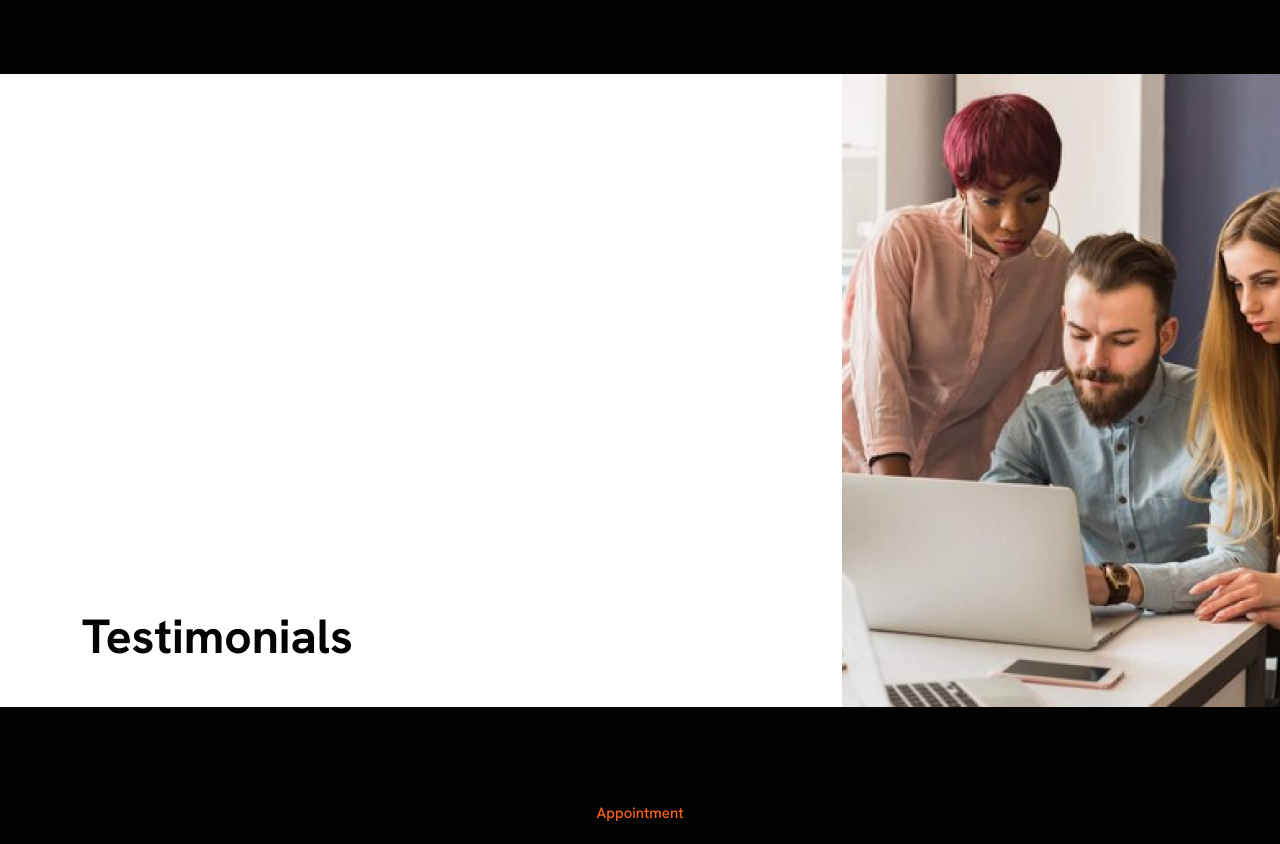
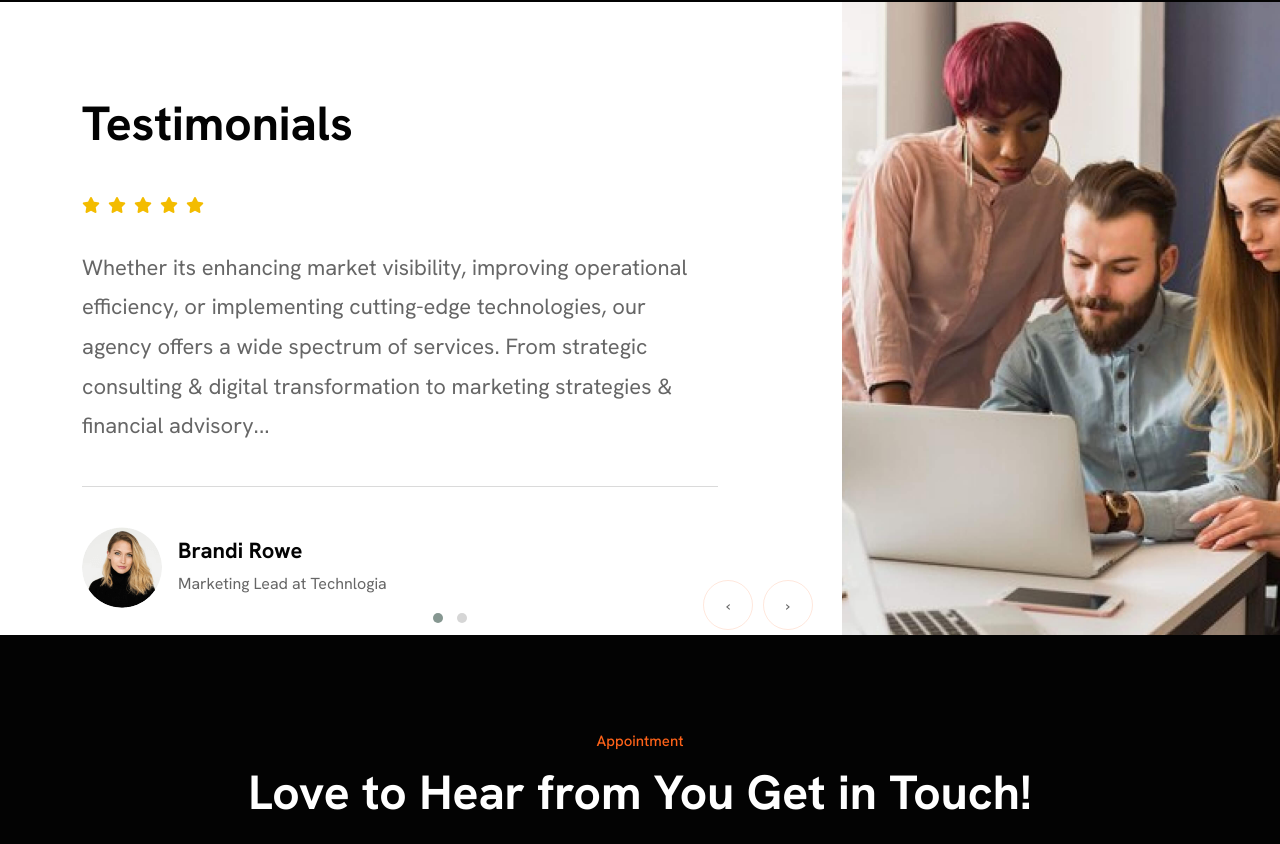
Before and after one commit to developerMohib/stir-project, a React (Vite) app: page /about-us in a window 1280 px wide. Shown: the part 1916-2760 px from the top of the page. Built offline with nearby package versions, Linux system fonts and the light colour scheme.

Commit message:
almost done about page without according color

```diff
--- a/src/Pages/AboutUs/AboutUs.jsx
+++ b/src/Pages/AboutUs/AboutUs.jsx
@@ -14,7 +14,7 @@ const AboutUs = () => {
     <div>
       <BreadCump bgImg={shapeTwo} pageName={"About Us"} />
       <Aboutus />
-      <Services data={limitedData} />
+      <Services data={limitedData} bgColor={"#fff"} />
       <Testominal />
       <Contact />
     </div>
--- a/src/Root/Root.jsx
+++ b/src/Root/Root.jsx
@@ -1,4 +1,4 @@
-import { Outlet } from "react-router-dom";
+import { Outlet, useLocation } from "react-router-dom";
 import "../assets/css/bootstrap.min.css";
 import "../assets/css/font-awesome-pro.css";
 import "../assets/css/icofont.min.css";
@@ -10,10 +10,12 @@ import TopBar from "../components/TopBar/TopBar";
 import Preloader from "../components/Preloader/Preloader";
 
 const Root = () => {
+  const location = useLocation();
   return (
     <div>
       <Preloader />
-      <TopBar />
+     {/* Render TopBar only on the Creative Agency page */}
+     {location.pathname === '/' && <TopBar />}
       <Navbar />
       <Outlet />
       <Footer />
--- a/src/components/Services/Services.jsx
+++ b/src/components/Services/Services.jsx
@@ -3,11 +3,11 @@
 import PropTypes from "prop-types";
 import { Link } from "react-router-dom";
 
-const Services = ({ data = [] }) => {
+const Services = ({ data = []}) => {
   return (
     <div>
       {/*=== Start Services Area ===*/}
-      <div className="services-area bg-color-030303 ptb-100">
+      <div className={`services-area bg-color-030303 ptb-100`}>
         <div className="container">
           <div className="section-title white-title" data-cues="slideInUp">
             <span className="top-title">Our Services</span>
--- a/src/components/Testominal/Testominal.jsx
+++ b/src/components/Testominal/Testominal.jsx
@@ -1,6 +1,16 @@
 import testominal3 from "../../assets/images/testimonial-3.png";
 import testominal6 from "../../assets/images/testimonial-6.jpg";
+import OwlCarousel from "react-owl-carousel";
 const Testominal = () => {
+  const options = {
+    loop: true,
+    margin: 10,
+    nav: true,
+    items: 1, // Number of items to show
+    autoplay: true,
+    autoplayTimeout: 3000, // Time in ms
+    autoplayHoverPause: true,
+  };
   return (
     <div className="testimonials-area-three overflow-hidden">
       <div className="container">
@@ -9,8 +19,9 @@ const Testominal = () => {
             <div className="section-title ms-0 text-start">
               <h2>Testimonials</h2>
             </div>
-            <div className="testimonial-slide-two owl-carousel owl-theme">
-              <div className="testimonials-single-item-two style-three">
+
+             <OwlCarousel className="testimonial-slide owl-carousel owl-theme" {...options}>
+             <div className="testimonials-single-item-two style-three">
                 <ul className="ps-0 list-unstyled d-flex gap-2 review">
                   <li>
                     <i className="fa-solid fa-star" />
@@ -29,7 +40,7 @@ const Testominal = () => {
                   </li>
                 </ul>
                 <p>
-                  Whether it's enhancing market visibility, improving
+                  Whether its enhancing market visibility, improving
                   operational efficiency, or implementing cutting-edge
                   technologies, our agency offers a wide spectrum of services.
                   From strategic consulting &amp; digital transformation to
@@ -68,7 +79,7 @@ const Testominal = () => {
                   </li>
                 </ul>
                 <p>
-                  Whether it's enhancing market visibility, improving
+                  Whether its enhancing market visibility, improving
                   operational efficiency, or implementing cutting-edge
                   technologies, our agency offers a wide spectrum of services.
                   From strategic consulting &amp; digital transformation to
@@ -88,7 +99,7 @@ const Testominal = () => {
                   </div>
                 </div>
               </div>
-            </div>
+          </OwlCarousel>
           </div>
           <div className="col-lg-4">
             <div className="testimonial-img-three mt-4 mt-lg-0">
```
